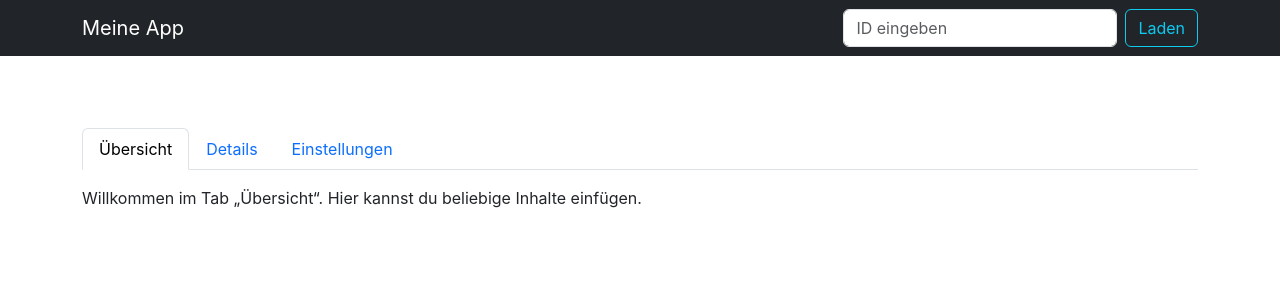
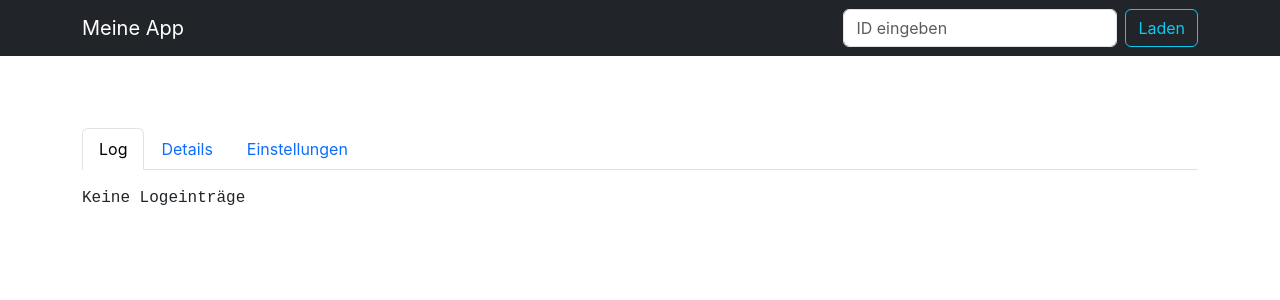
Before and after one commit to christian-bsb/bind-test, a React (Create React App) app: page / in a window 1280 px wide. Shown: the top 300 px of the page. Built offline with nearby package versions, Linux system fonts and the light colour scheme.

Commit message:
logging im tabbed panel

```diff
--- a/src/App.js
+++ b/src/App.js
@@ -5,6 +5,7 @@ import './App.css';
 import { Container, Navbar, Nav, Row, Col, Card, Tabs, Tab } from 'react-bootstrap';
 
 import { FileProvider } from './FileContext';
+import { LogProvider } from './LogContext';
 import FileList from './FileList';
 import TextContent from './TextContent';
 import MessageTabs from './MessageTabs';
@@ -14,6 +15,7 @@ import NavbarWithSearch from './NavbarWithSearch';
 function App() {
   return (
    <>
+   <LogProvider>
    <FileProvider>
         <NavbarWithSearch/>
         <Container className="mt-4">
@@ -22,6 +24,7 @@ function App() {
           <MessageTabs/>
         </Container>
         </FileProvider>
+        </LogProvider>
       </>
   );
 }
--- a/src/GridView.js
+++ b/src/GridView.js
@@ -2,18 +2,20 @@
 import React, { useContext, useEffect, useState } from 'react';
 import { Row, Col, Card } from 'react-bootstrap';
 import { FileContext } from './FileContext';
+import { LogContext } from './LogContext';
 import XmlTree from './XmlTree';
 import { compareXmlSideBySide } from './compareXmlSideBySide';
 
 function GridView() {
   const { selectedFile } = useContext(FileContext);
+  const { log } = useContext(LogContext);
   const [leftTree, setLeftTree] = useState(null);
   const [rightTree, setRightTree] = useState(null);
 
   useEffect(() => {
     const fetchData = async () => {
       if (!selectedFile) return;
-
+        log(`Lade Datei: ${selectedFile.name}`);
       try {
         const [res1, res2] = await Promise.all([
           fetch(selectedFile.path1),
--- /dev/null
+++ b/src/LogContext.js
@@ -0,0 +1,19 @@
+// LogContext.js
+import React, { createContext, useState } from 'react';
+
+export const LogContext = createContext();
+
+export const LogProvider = ({ children }) => {
+  const [logMessages, setLogMessages] = useState([]);
+
+  const log = (message) => {
+    const timestamp = new Date().toLocaleTimeString();
+    setLogMessages((prev) => [...prev, `[${timestamp}] ${message}`]);
+  };
+
+  return (
+    <LogContext.Provider value={{ logMessages, log }}>
+      {children}
+    </LogContext.Provider>
+  );
+};
--- a/src/MessageTabs.js
+++ b/src/MessageTabs.js
@@ -1,16 +1,12 @@
-import { useState } from 'react';
-import { Container, Row, Col, Card, Tabs, Tab } from 'react-bootstrap';
-
-import 'bootstrap/dist/css/bootstrap.min.css';
-import './App.css';
-
-
-
-
-
+// MessageTabs.js
+import React, { useState, useContext } from 'react';
+import { Tabs, Tab } from 'react-bootstrap';
+import { LogContext } from './LogContext';
 
 function MessageTabs() {
   const [key, setKey] = useState('home');
+  const { logMessages } = useContext(LogContext);
+
   return (
     <Tabs
       id="mein-tab-panel"
@@ -18,20 +14,20 @@ function MessageTabs() {
       onSelect={(k) => setKey(k)}
       className="mt-5"
     >
-                    <Tab eventKey="home" title="Übersicht">
-                      <p className="mt-3">
-                        Willkommen im Tab „Übersicht“. Hier kannst du beliebige Inhalte einfügen.
-                      </p>
+      <Tab eventKey="home" title="Log">
+        <div className="mt-3" style={{ maxHeight: '200px', overflowY: 'auto', fontFamily: 'monospace' }}>
+          {logMessages.length === 0 ? (
+            <p>Keine Logeinträge</p>
+          ) : (
+            logMessages.map((msg, index) => <div key={index}>{msg}</div>)
+          )}
+        </div>
       </Tab>
       <Tab eventKey="details" title="Details">
-                      <p className="mt-3">
-                        Im Tab „Details“ kannst du tiefergehende Informationen anzeigen lassen.
-                      </p>
+        <p className="mt-3">Im Tab „Details“ kannst du tiefergehende Informationen anzeigen lassen.</p>
       </Tab>
       <Tab eventKey="einstellungen" title="Einstellungen">
-                      <p className="mt-3">
-                        Dieser Tab enthält Einstellungen oder Optionen deiner App.
-                      </p>
+        <p className="mt-3">Dieser Tab enthält Einstellungen oder Optionen deiner App.</p>
       </Tab>
     </Tabs>
   );
```
Lines whose indentation alone changed are shown as unchanged.
